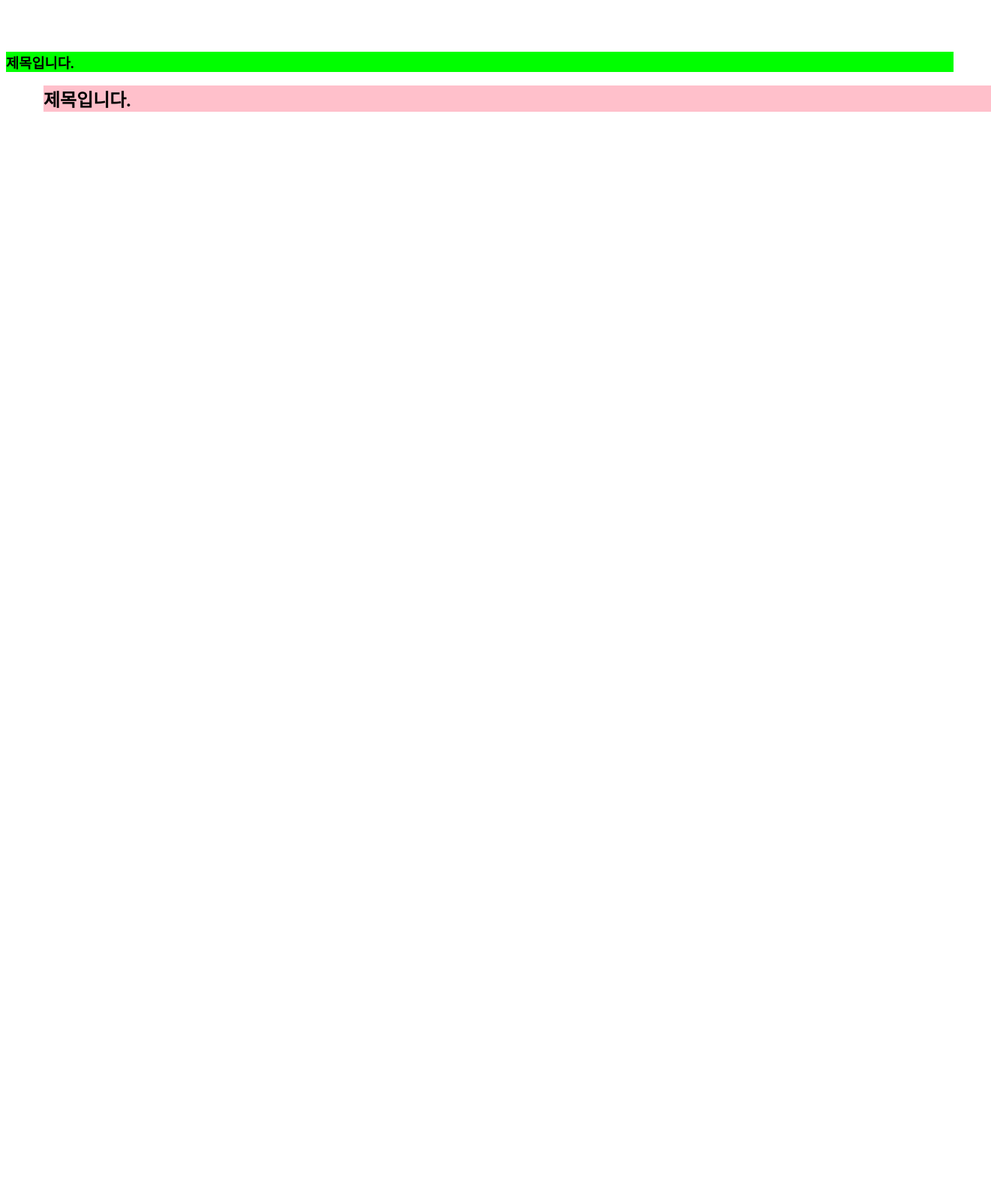
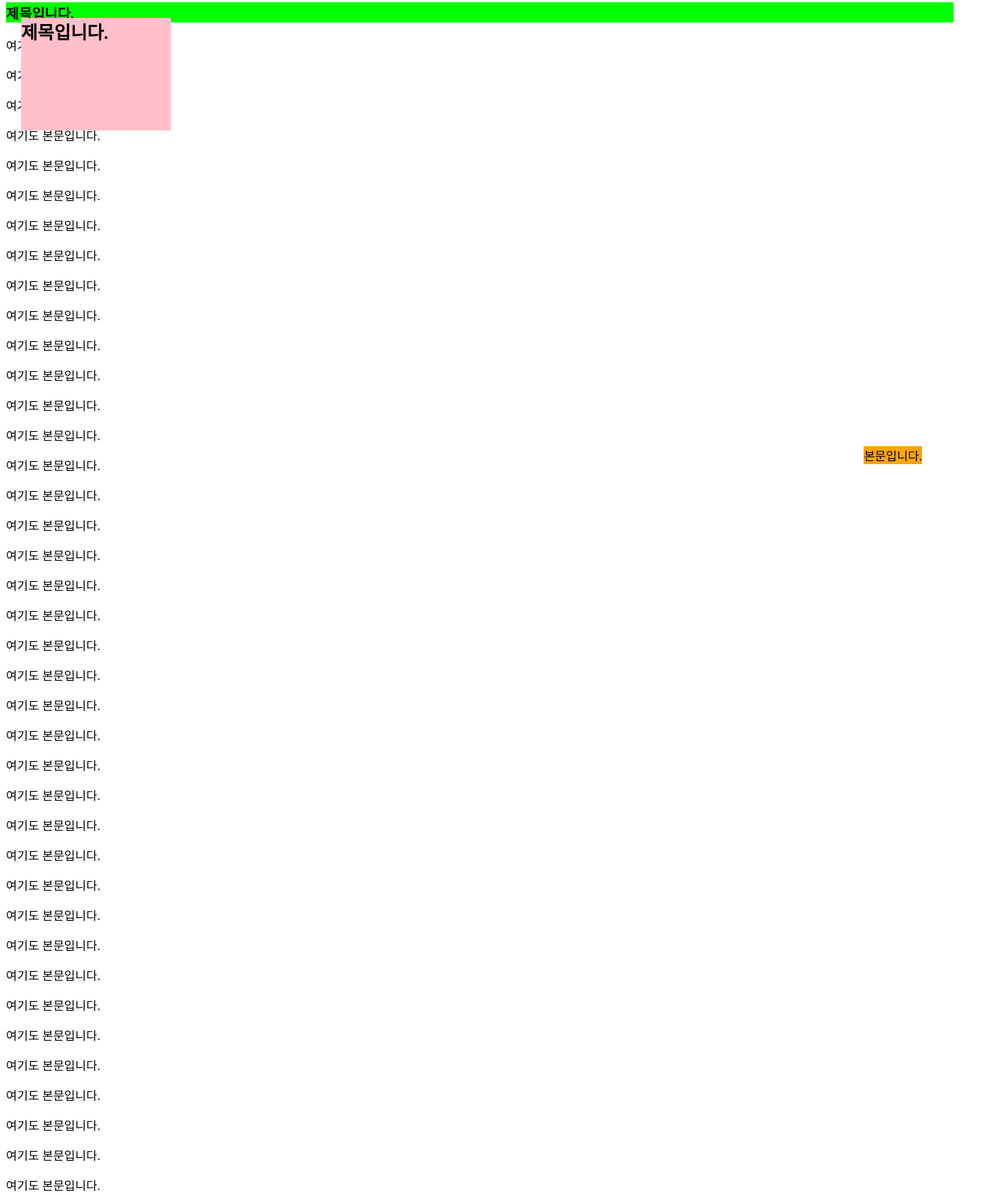
Before and after one commit to dandelion312/gitstudy, a plain HTML site: page position.html in a window 1280 px wide. Shown: the part 115-1710 px from the top of the page at 75% size, 1322 px wide, since content can reach past the window. Before the commit the page ends 800 px from the top, so only its background shows below. Drawn offline with Linux system fonts and the light colour scheme.

Commit message:
절대배치 레이아웃 포지션

```diff
--- a/css/position.css
+++ b/css/position.css
@@ -1,4 +1,12 @@
 @charset "utf-8";
+.note {
+    background: orange;
+    position: fixed;
+    z-index: 10;
+    bottom: 50px;
+    right: 50px;
+}
+
 .box1 {
     background: #000;
 }
@@ -10,11 +18,18 @@
     left: -5px;
 }
 
+.box2 {
+    position: relative;
+    border-top: 10px solid red
+}
+
 .heading2 {
     background: pink;
-    position: relative;
-    top: 100px;
-    left: 50px
+    position: absolute;
+    width: 200px;
+    height: 150px;
+    top: 20px;
+    left: 20px;
 }
 
 .heading3 {
--- a/position.html
+++ b/position.html
@@ -10,7 +10,7 @@
 </head>
 
 <body>
-    <p>본문입니다.</p>
+    <p class="note">본문입니다.</p>
     <div class="box1">
         <h1 class="heading1">제목입니다.</h1>
     </div>
@@ -20,7 +20,51 @@
     <div class="box3">
         <h3 class="heading3">제목입니다.</h3>
     </div>
-
+    <p>여기도 본문입니다.</p>
+    <p>여기도 본문입니다.</p>
+    <p>여기도 본문입니다.</p>
+    <p>여기도 본문입니다.</p>
+    <p>여기도 본문입니다.</p>
+    <p>여기도 본문입니다.</p>
+    <p>여기도 본문입니다.</p>
+    <p>여기도 본문입니다.</p>
+    <p>여기도 본문입니다.</p>
+    <p>여기도 본문입니다.</p>
+    <p>여기도 본문입니다.</p>
+    <p>여기도 본문입니다.</p>
+    <p>여기도 본문입니다.</p>
+    <p>여기도 본문입니다.</p>
+    <p>여기도 본문입니다.</p>
+    <p>여기도 본문입니다.</p>
+    <p>여기도 본문입니다.</p>
+    <p>여기도 본문입니다.</p>
+    <p>여기도 본문입니다.</p>
+    <p>여기도 본문입니다.</p>
+    <p>여기도 본문입니다.</p>
+    <p>여기도 본문입니다.</p>
+    <p>여기도 본문입니다.</p>
+    <p>여기도 본문입니다.</p>
+    <p>여기도 본문입니다.</p>
+    <p>여기도 본문입니다.</p>
+    <p>여기도 본문입니다.</p>
+    <p>여기도 본문입니다.</p>
+    <p>여기도 본문입니다.</p>
+    <p>여기도 본문입니다.</p>
+    <p>여기도 본문입니다.</p>
+    <p>여기도 본문입니다.</p>
+    <p>여기도 본문입니다.</p>
+    <p>여기도 본문입니다.</p>
+    <p>여기도 본문입니다.</p>
+    <p>여기도 본문입니다.</p>
+    <p>여기도 본문입니다.</p>
+    <p>여기도 본문입니다.</p>
+    <p>여기도 본문입니다.</p>
+    <p>여기도 본문입니다.</p>
+    <p>여기도 본문입니다.</p>
+    <p>여기도 본문입니다.</p>
+    <p>여기도 본문입니다.</p>
+    <p>여기도 본문입니다.</p>
+    <p>여기도 본문입니다.</p>
 </body>
 
 </html>
```
